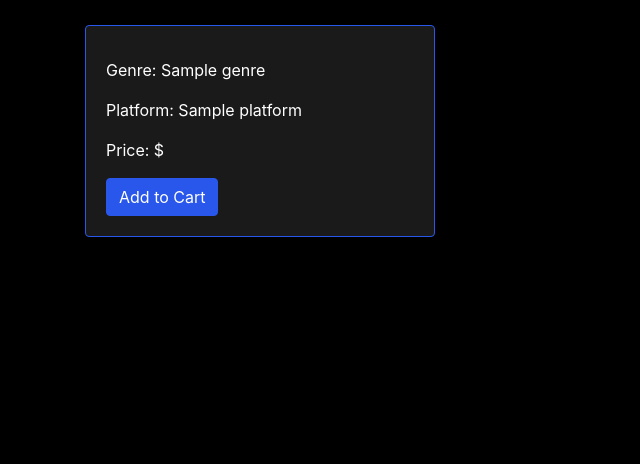
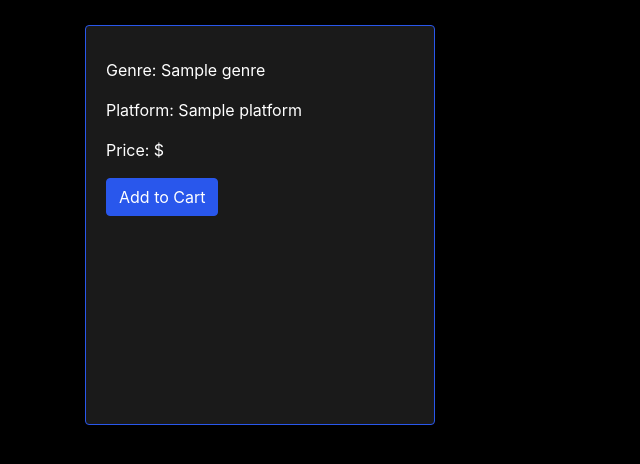
Before and after one commit to Dhanasree-md/Group3_VideoGames, a PHP site: page / in a window 1280 px wide. Shown: the part 321-785 px from the top of the page, without its empty margins (0-640 px from the left). Run offline with PHP 8.4, Linux system fonts and the light colour scheme; tables that the repository leaves empty or names only in its code hold one stand-in row (values such as "Sample post"); data that the repository does not hold is empty.

Commit message:
Make game cards of the same size

```diff
--- a/styles.css
+++ b/styles.css
@@ -93,3 +93,24 @@
     padding: 5px;
     margin: 5px;
 }
+
+.card {
+    display: flex;
+    flex-direction: column;
+    height: 100%;
+}
+
+.card-body {
+    flex: 1;
+}
+
+.game-card {
+    min-height: 400px;
+    margin-bottom: 20px;
+}
+
+.card-title {
+    overflow: hidden;
+    text-overflow: ellipsis;
+    white-space: nowrap;
+}
```
